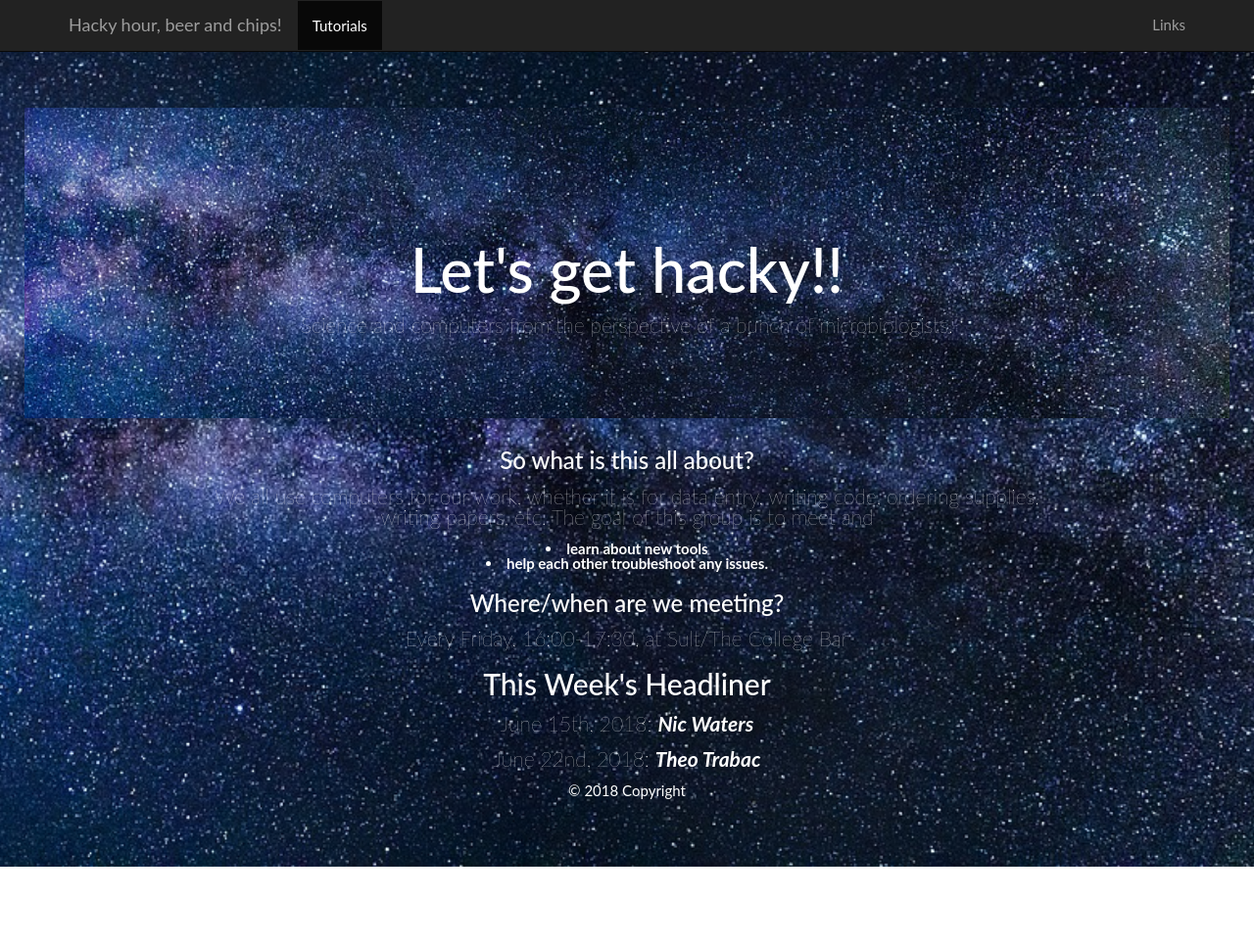
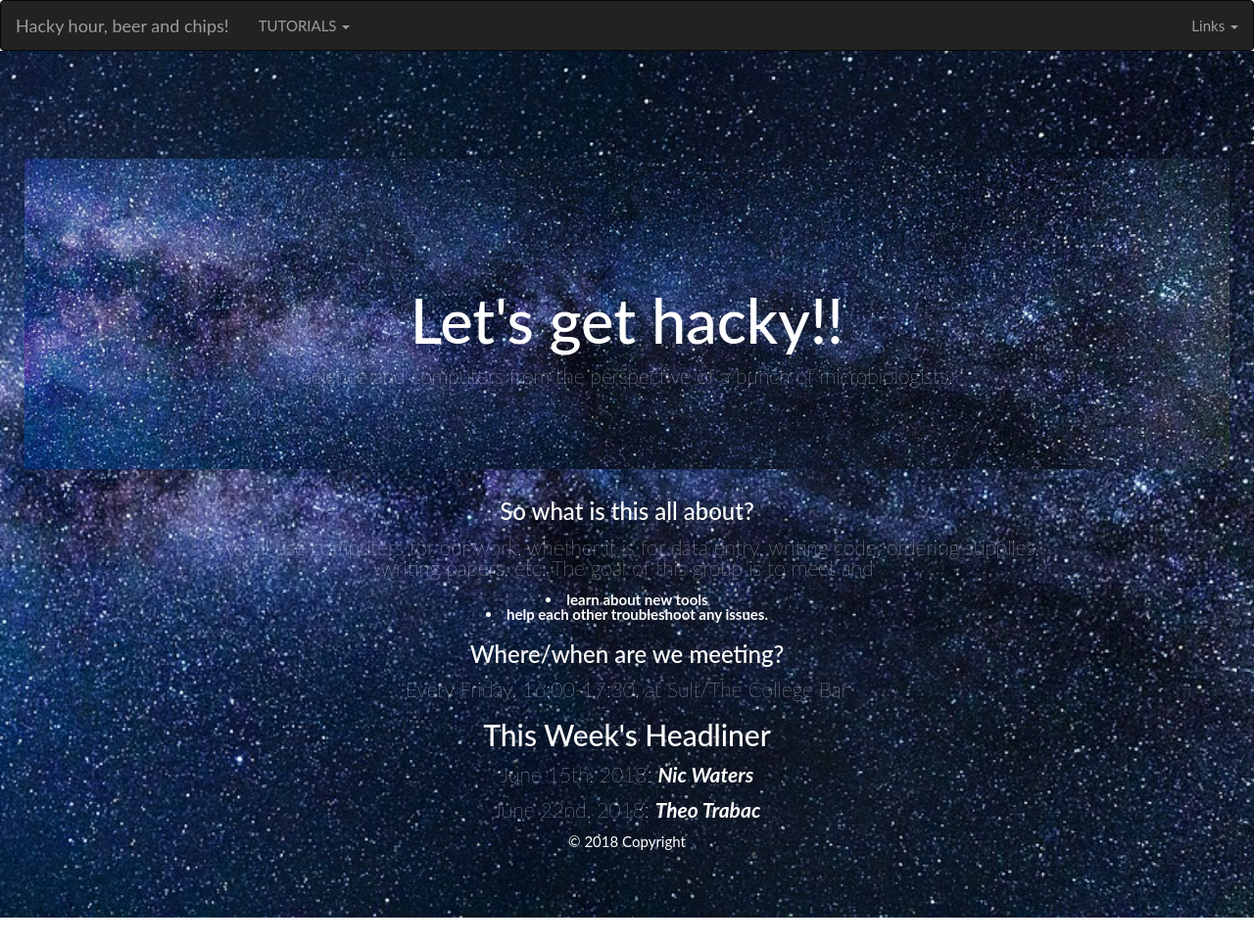
Before and after one commit to NUIGhackyhour/NUIGhackyhour.github.io, a Jekyll site: the page built from index.html, in a window 1280 px wide and 967 px high. Shown: the whole window at 98% size. Built offline with Jekyll 4.4.1, drawn with Linux system fonts in a browser that asks for light colours; nearby versions of some CDN libraries.

Commit message:
dropdown navbar

```diff
--- a/_includes/nav.html
+++ b/_includes/nav.html
@@ -1,22 +1,26 @@
-<nav class="navbar navbar-inverse navbar-fixed-top">
-  <div class="container">
+<nav class="navbar navbar-inverse">
+ <div class="container-fluid">
    <div class="navbar-header">
-      <button type="button" class="navbar-toggle" data-toggle="collapse"
-      data-target=".navbar-collapse">
-      <span class="icon-bar"></span>
-      <span class="icon-bar"></span>
-      <span class="icon-bar"></span>
-      </button>
-      <a class="navbar-brand" href="{{ site.url }}/index.html"> Hacky hour, beer and chips! </a>
+     <a class="navbar-brand" href="#">Hacky hour, beer and chips!</a>
    </div>
-    <div class="collapse navbar-collapse" id="myNavbar">
-      <ul class="nav navbar-nav navbar">
-      <li class="active"><a data-toggle="collapse" data-target=".in"
-        href="{{ site.url }}/tutorials.html">Tutorials</a></li>
+   <ul class="nav navbar-nav">
+     <li class="dropdown">
+       <a class="dropdown-toggle" data-toggle="dropdown" href="#">TUTORIALS
+       <span class="caret"></span></a>
+       <ul class="dropdown-menu">
+         <li><a href="./TUTORIALS/tutorial_howto.html">Making a tutorial</a></li>
+         <li><a href="./TUTORIALS/tuto-phyloseq.html">16S RNA gene analysis with phyloseq</a></li>
+       </ul>
+     </li>
    </ul>
    <ul class="nav navbar-nav navbar-right">
-      <li><a data-toggle="collapse" data-target=".in"
-      href="#Links">Links</a></li>
+     <li class="dropdown">
+       <a class="dropdown-toggle" data-toggle="dropdown" href="#">Links
+       <span class="caret"></span></a>
+       <ul class="dropdown-menu">
+         <li><a href="https://www.youtube.com/watch?v=-S0lAAyv9Xw">Slacklining in Galway</a></li>
+       </ul>
+     </li>
    </ul>
  </div>
 </nav>
```
Lines whose indentation alone changed are shown as unchanged.
